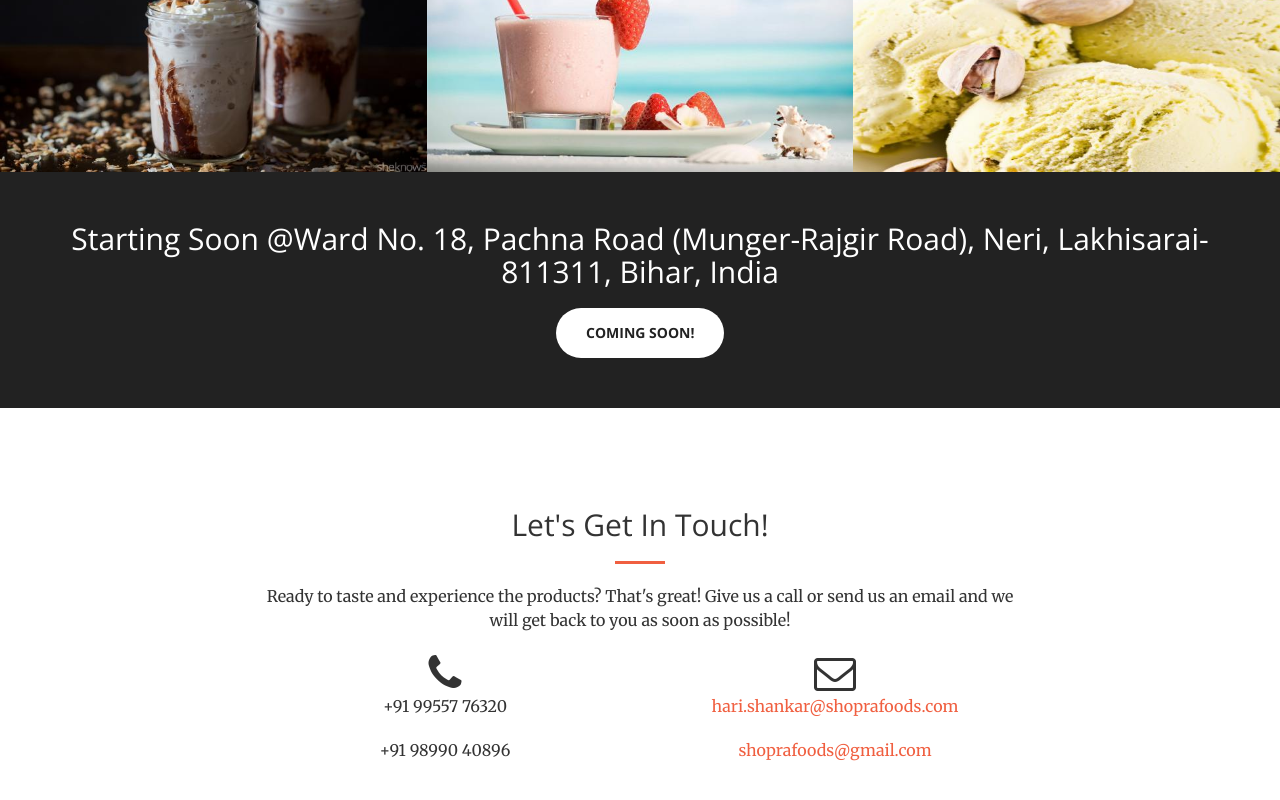
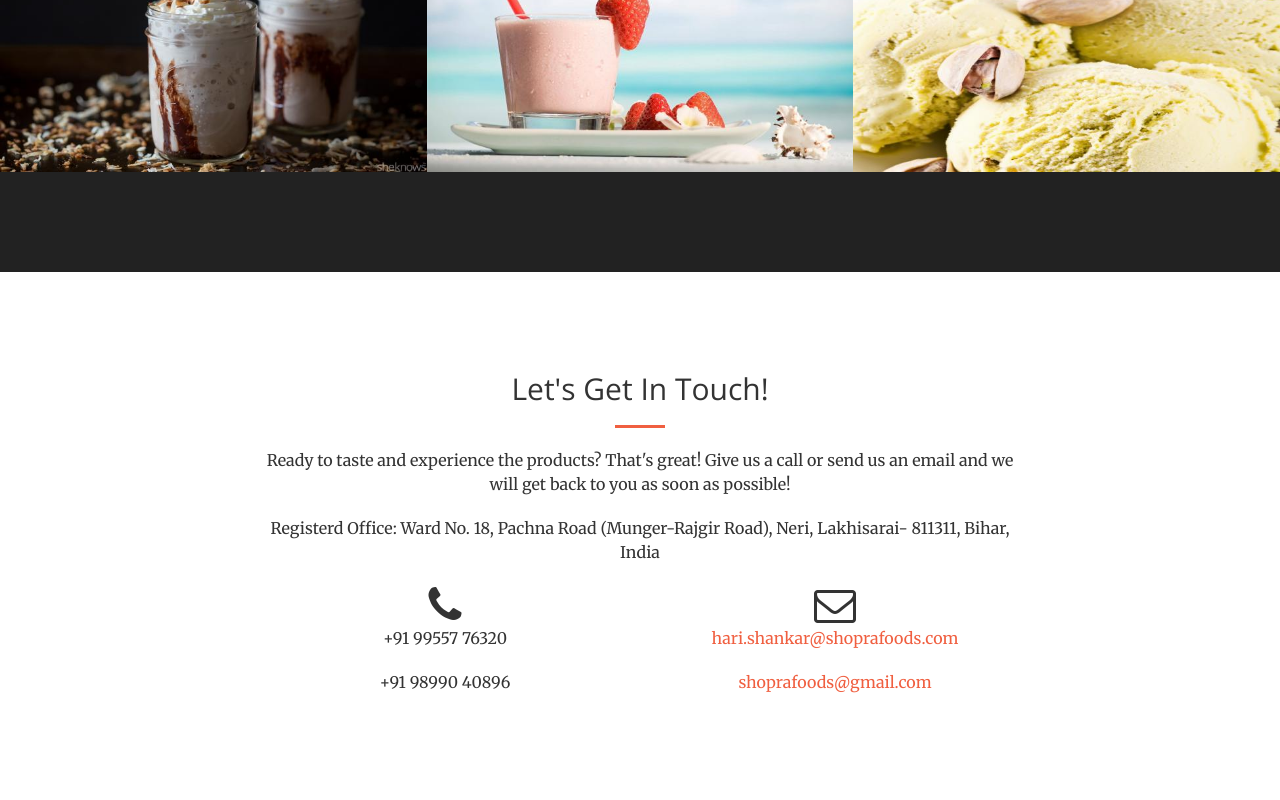
Before and after one commit to poojagpta/shopra_foods, a website: page index.html in a window 1280 px wide. Shown: the part 2090-2890 px from the top of the page. Drawn offline with nearby package versions, Linux system fonts and the light colour scheme.

Commit message:
Changes for registered address

```diff
--- a/index.html
+++ b/index.html
@@ -239,8 +239,8 @@
     <aside class="bg-dark">
         <div class="container text-center">
             <div class="call-to-action">
-                <h2>Starting Soon @Ward No. 18, Pachna Road (Munger-Rajgir Road), Neri, Lakhisarai- 811311, Bihar, India</h2>
-                <a href="#products" class="btn btn-default btn-xl sr-button">Coming Soon!</a>
+                <!--<h2>Starting Soon</h2>
+                <a href="#products" class="btn btn-default btn-xl sr-button">Coming Soon!</a>-->
             </div>
         </div>
     </aside>
@@ -252,6 +252,7 @@
                     <h2 class="section-heading">Let's Get In Touch!</h2>
                     <hr class="primary">
                     <p>Ready to taste and experience the products? That's great! Give us a call or send us an email and we will get back to you as soon as possible!</p>
+                 <p>Registerd Office: Ward No. 18, Pachna Road (Munger-Rajgir Road), Neri, Lakhisarai- 811311, Bihar, India</p>
                 </div>
                 <div class="col-lg-4 col-lg-offset-2 text-center">
                     <i class="fa fa-phone fa-3x sr-contact"></i>
```
